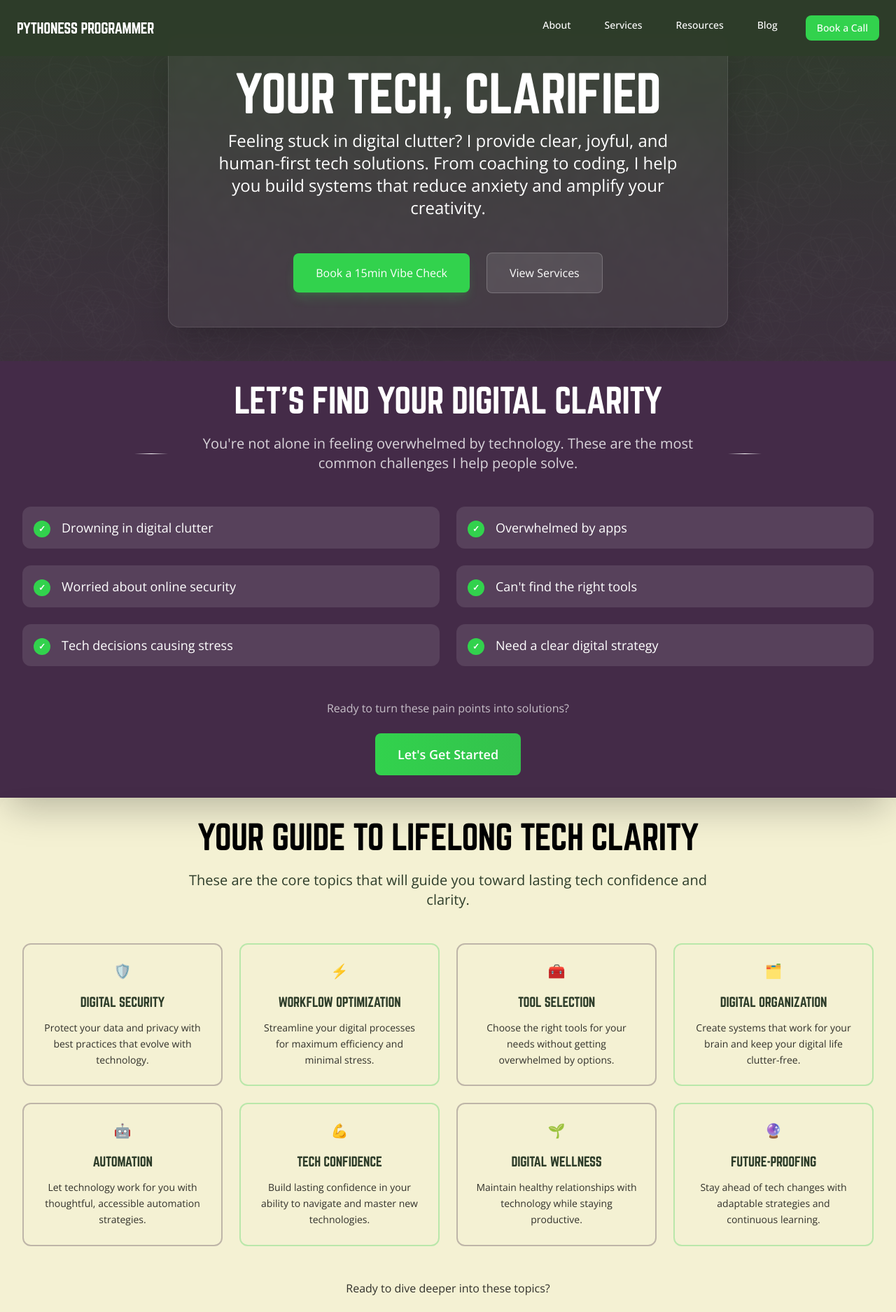
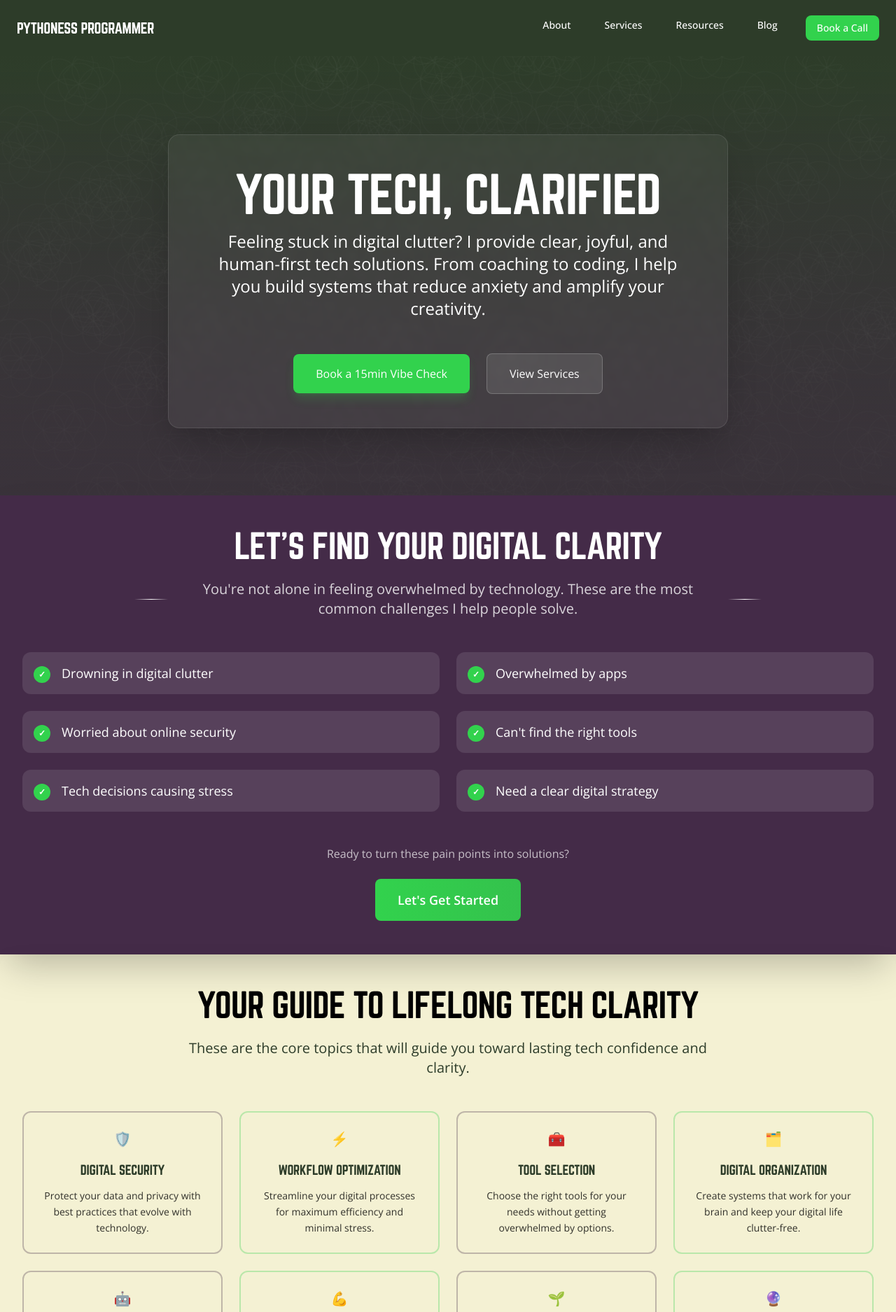
Before and after one commit to devandapaige/pythoness-programmer, a Next.js app: page / in a window 1280 px wide. Shown: the top 1875 px of the page at 70% size. Built offline with nearby package versions, Linux system fonts and the light colour scheme.

Commit message:
styling finalized

```diff
--- a/src/app/page.tsx
+++ b/src/app/page.tsx
@@ -15,9 +15,9 @@ export const metadata = {
 
 export default async function Home() {
   return (
-    <main className="min-h-screen">
+    <main>
       {/* Hero Section */}
-      <section className="bg-brand-green-dark">
+      <section className="bg-brand-green-dark pt-24">
         <div>
           <HeroCard />
         </div>
@@ -38,7 +38,7 @@ export default async function Home() {
       </section>
 
       {/* Services Section */}
-      <section className="py-24 px-4 md:px-6 bg-gradient-to-br from-brand-green-dark via-brand-green-dark/90 to-brand-green-dark text-white overflow-hidden">
+      <section className="py-24 px-4 md:px-6 bg-brand-green-dark text-white overflow-hidden">
         <div>
           {/* Section Header */}
           <div className="text-center mb-16">
@@ -142,7 +142,7 @@ export default async function Home() {
       </section>
 
       {/* Newsletter Section */}
-      <section className="py-24 px-4 md:px-6">
+      <section>
         <div className="max-w-7xl mx-auto">
           <NewsletterCard />
         </div>
--- a/src/components/ForeverTopicsCard.tsx
+++ b/src/components/ForeverTopicsCard.tsx
@@ -60,7 +60,7 @@ export default function ForeverTopicsCard({
   };
 
   return (
-    <div className={`bg-transparent rounded-2xl p-8 border-none shadow-2xl animate-fade-in-up ${className}`}>
+    <div className={`bg-transparent rounded-2xl p-8 border-none shadow-2xl animate-fade-in-up py-12 ${className}`}>
       {/* Section Header */}
       <div className="text-center mb-12">
         <h2 className="text-4xl md:text-5xl font-display mb-6 text-black">
--- a/src/components/HeroCard.tsx
+++ b/src/components/HeroCard.tsx
@@ -29,7 +29,7 @@ export default function HeroCard({
   ]
 }: HeroCardProps) {
   return (
-    <div className="bg-gradient-to-b from-brand-green-dark to-brand-purple-dark text-white">
+    <div className="bg-gradient-to-b from-brand-green-dark to-brand-purple-dark text-white py-12">
       {/* Enhanced background patterns with multiple layers */}
       <div className="absolute inset-0">
         <div className="absolute inset-0 opacity-[0.05] bg-[url('/pattern.svg')] bg-repeat animate-[spin_60s_linear_infinite]"></div>
--- a/src/components/PainPointsCard.tsx
+++ b/src/components/PainPointsCard.tsx
@@ -22,7 +22,7 @@ export default function PainPointsCard({
   className = "bg-brand-purple-dark text-white"
 }: PainPointsCardProps) {
   return (
-    <div className={`p-8 border-none shadow-2xl animate-fade-in-up ${className}`}>
+    <div className={`p-8 border-none shadow-2xl animate-fade-in-up py-12 ${className}`}>
       {/* Section Header */}
       <div className="text-center mb-12">
         <h2 className="text-4xl md:text-5xl font-display mb-6 text-white">
```
